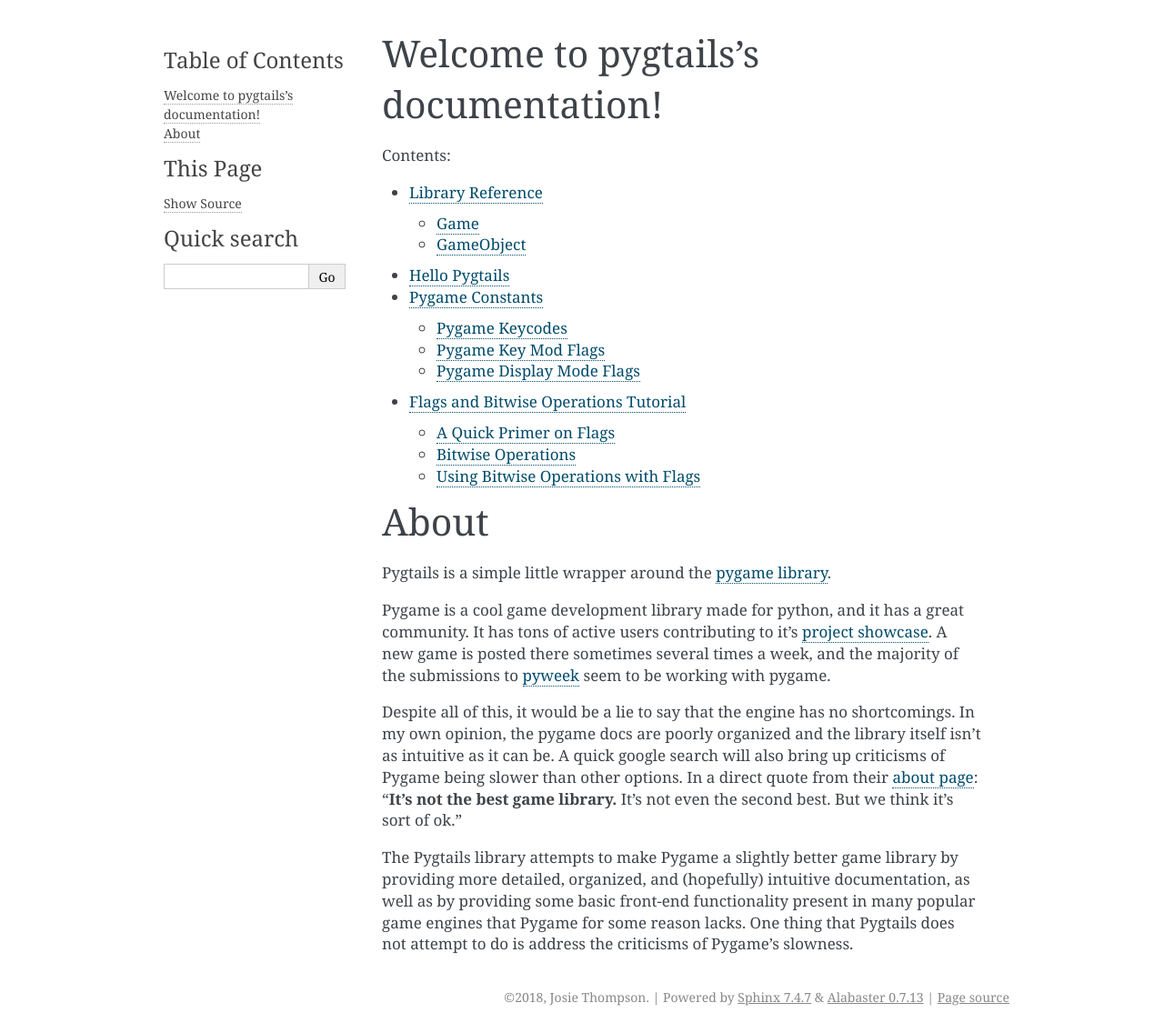
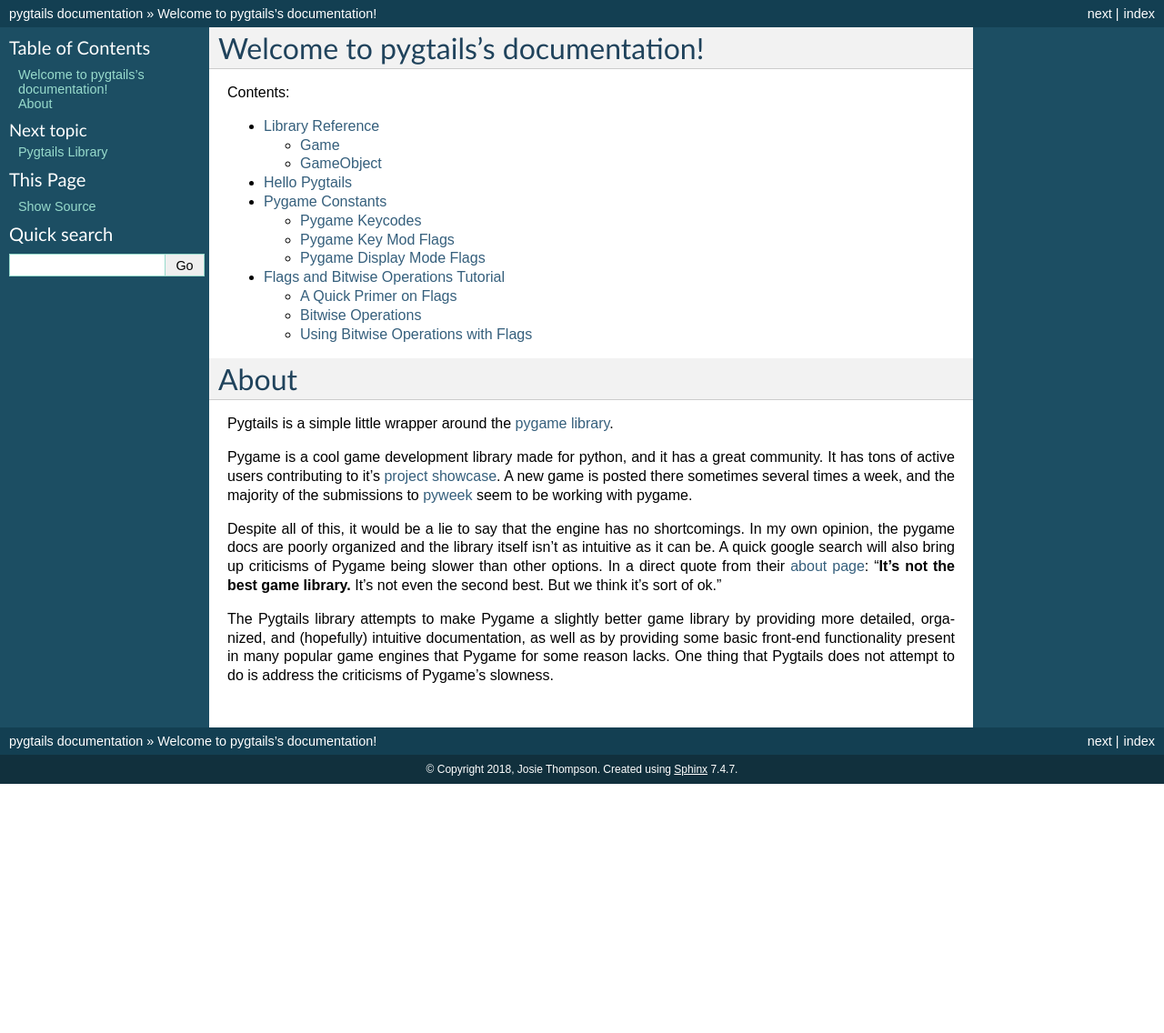
Before and after one commit to josieheartthrob/pygtails, a Sphinx documentation site: the page built from docs/index.rst, in a window 1280 px wide. Shown: the whole page at 91% size. Built offline with Sphinx 7.4.7, drawn with Linux system fonts in a browser that asks for light colours; after the commit the page ends 900 px from its top, so only the background shows below that.

Commit message:
attempt 2 at fixing no doc bug

```diff
--- a/docs/conf.py
+++ b/docs/conf.py
@@ -14,8 +14,7 @@
 #
 import os
 import sys
-sys.path.insert(0, '../src/')
-# sys.path.insert(0, os.path.abspath('.'))
+sys.path.insert(0, os.path.abspath('../'))
 
 
 # -- Project information -----------------------------------------------------
@@ -87,7 +86,7 @@
 # The theme to use for HTML and HTML Help pages.  See the documentation for
 # a list of builtin themes.
 #
-html_theme = 'alabaster'
+html_theme = 'default'
 
 # Theme options are theme-specific and customize the look and feel of a theme
 # further.  For a list of options available for each theme, see the
```
Also changed, not shown: 1 other file.
